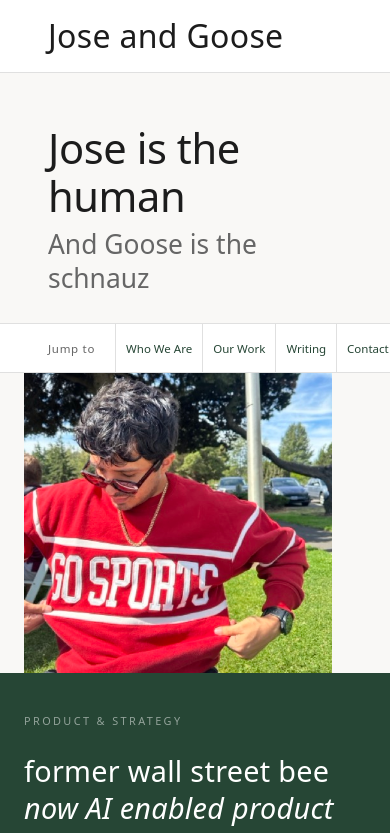
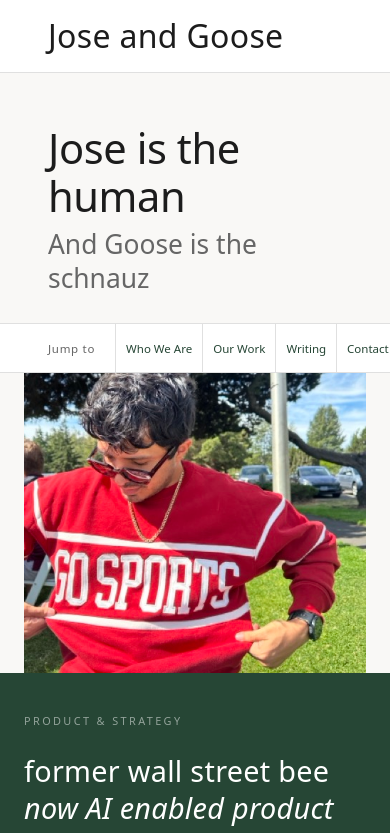
Before and after one commit to joseandgoose/starter, a Next.js app: page / in a window 390 px wide. Shown: the top 833 px of the page. Built offline with nearby package versions, Linux system fonts and the light colour scheme.

Commit message:
Center hero image on mobile with equal margins

```diff
--- a/app/globals.css
+++ b/app/globals.css
@@ -488,17 +488,19 @@ footer {
     min-height: auto;
   }
   .hero-text {
-    order: 2;  /* Changed from 1 to 2 - text now below image */
+    order: 2;
     padding: 40px 24px;
     min-height: auto;
   }
   .hero-img {
-    order: 1;  /* Changed from 2 to 1 - image now on top */
+    order: 1;
     min-height: 300px;
-    padding: 0 24px;  /* Added padding to match text block */
+    padding: 0;  /* Remove padding from container */
+    margin: 0 24px;  /* Use margin instead to create space */
   }
   .hero-img img {
     height: 300px;
+    width: 100%;  /* Image will now respect the margin */
   }
   .hero-img-placeholder {
     min-height: 300px;
```
